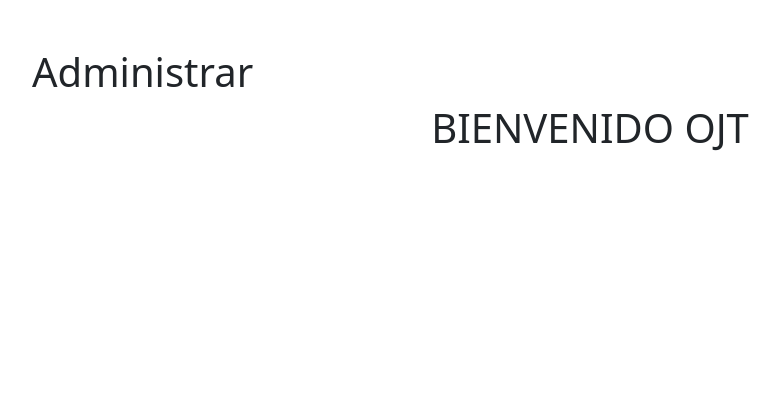
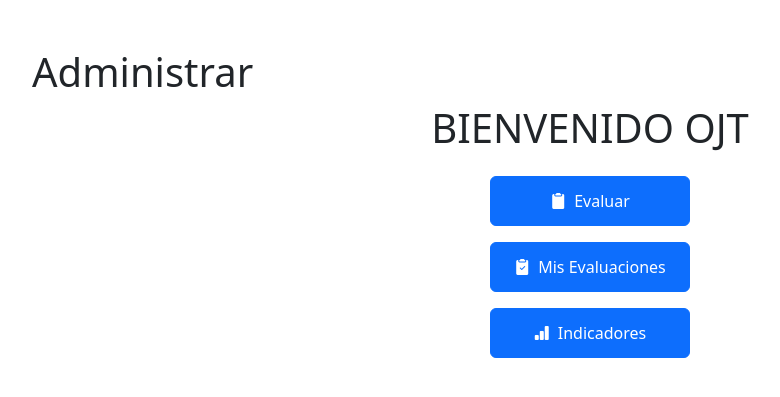
Before and after one commit to RicardoVaca109/SwissportEmsaWebApp, a Django app: template dashboard/templates/dashboard_rol_ojt.html in a window 1280 px wide. Shown: the part 56-453 px from the top of the page, without its empty margins (50-830 px from the left). Run offline with Django 5.2, Linux system fonts and the light colour scheme; the template is opened without the code that fills it, so the values that code supplies are empty.

Commit message:
Cambios en los Dashboard dependiendo de la funcionalidad

```diff
--- a/dashboard/templates/dashboard_general.html
+++ b/dashboard/templates/dashboard_general.html
@@ -26,4 +26,10 @@
         <i class="bi bi-mortarboard-fill me-2"></i>Pruebas
     </a> -->
 </div>
+<!-- Botón de Cerrar Sesión -->
+<div class="mt-4 d-flex justify-content-center">
+    <a href="{% url 'logout_view' %}" class="btn btn-danger d-flex align-items-center justify-content-center" style="width: 200px; height: 50px;">
+        <i class="bi bi-box-arrow-right me-2"></i> Cerrar Sesión
+    </a>
+</div>
 {% endblock %}
--- a/dashboard/templates/dashboard_indicadores.html
+++ b/dashboard/templates/dashboard_indicadores.html
@@ -1 +1,5 @@
-<h1>Hola Indicadore</h1>
+{% extends "base.html" %}
+{% block title %}Dashboard Indicador{% endblock %}
+{% block content %}
+<h1>Registrar un Indicador a un Empleado</h1>
+{% endblock %}
--- a/dashboard/templates/dashboard_rol_ojt.html
+++ b/dashboard/templates/dashboard_rol_ojt.html
@@ -1,15 +1,29 @@
 {% extends "base.html" %}
-
 {% block title %}Dashboard{% endblock %}
-
 {% block content %}
 <h1>Administrar</h1>
 <div class="d-flex flex-column align-items-center gap-3">
-    <h1>BIENVENIDO OJT</h1>
-    <!-- <a href="{% url 'dashboard_aeropuertos'%}" class="btn btn-primary d-flex align-items-center justify-content-center"  style="width: 200px; height: 50px;">
-        <i class="bi bi-airplane-engines-fill me-2"></i>Aeropuertos</a>
-    <a href="{% url 'dashboard_usuarios'%}" class="btn btn-primary d-flex align-items-center justify-content-center" style="width: 200px; height: 50px;">
-        <i class="bi bi-people-fill me-2"></i>Usuarios
-    </a> -->
+  <h1>BIENVENIDO OJT</h1>
+  <a
+    href="{% url 'buscar_empleado'%}"
+    class="btn btn-primary d-flex align-items-center justify-content-center"
+    style="width: 200px; height: 50px"
+  >
+    <i class="bi bi-clipboard2-fill me-2"></i>Evaluar</a
+  >
+  <a
+    href="#"
+    class="btn btn-primary d-flex align-items-center justify-content-center"
+    style="width: 200px; height: 50px"
+  >
+    <i class="bi bi-clipboard2-check-fill me-2"></i>Mis Evaluaciones</a
+  >
+  <a
+    href="{% url 'dashboard_indicadores'%}"
+    class="btn btn-primary d-flex align-items-center justify-content-center"
+    style="width: 200px; height: 50px"
+  >
+    <i class="bi bi-bar-chart-fill me-2"></i>Indicadores
+  </a>
 </div>
 {% endblock %}
--- a/dashboard/templates/dashboard_vuelos.html
+++ b/dashboard/templates/dashboard_vuelos.html
@@ -15,6 +15,7 @@
                     <th>#</th>
                     <th>Código del Vuelo</th>
                     <th>Origen</th>
+                    <th>Escala</th>
                     <th>Destino</th>
                     <th>Fecha</th>
                     <th>Acciones</th>
@@ -26,9 +27,10 @@
                     <td> {{forloop.counter}} </td>
                     <td> {{ vuelo.codigo_del_vuelo }} </td>
                     <td> {{ vuelo.origen_vuelo.estacion_aeropuerto }} </td>
+                    <td> {{ vuelo.escala.estacion_aeropuerto }} </td>
                     <td> {{ vuelo.destino_vuelo.estacion_aeropuerto }} </td>
                     <td> {{ vuelo.fecha_vuelo}} </td>
-                    <td>  </td>
+                    <td> </td>
                 </tr>
                 {% empty %}
                 <tr>
```
